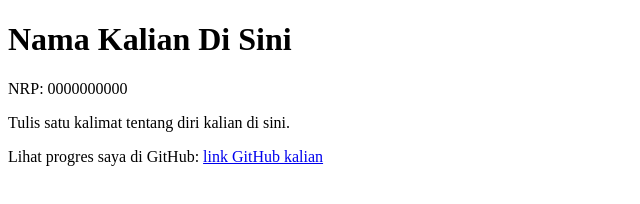
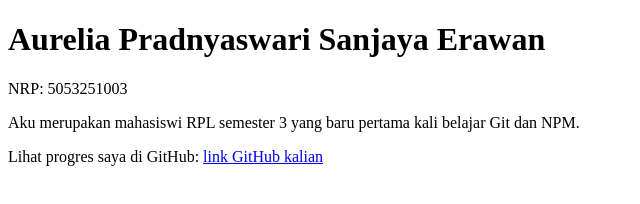
Before and after one commit to webdev-if-its/pweb-5053251003, a website: page m00/index.html in a window 1280 px wide. Shown: the whole page, without its empty margins (0-640 px from the left). Drawn offline with Linux system fonts and the light colour scheme.

Commit message:
Menyelesaikan Pertemuan 0

```diff
--- a/m00/index.html
+++ b/m00/index.html
@@ -3,14 +3,14 @@
 <head>
   <meta charset="utf-8">
   <meta name="viewport" content="width=device-width, initial-scale=1">
-  <title>Untitled</title>
+  <title>Kartu Perkenalan - Aurelia Pradnyaswari Sanjaya Erawan</title>
 </head>
 <body>
 
-  <h1 id="nama">Nama Kalian Di Sini</h1>
-  <p id="nrp">NRP: 0000000000</p>
-  <p id="bio">Tulis satu kalimat tentang diri kalian di sini.</p>
-  <p>Lihat progres saya di GitHub: <a id="github" href="#">link GitHub kalian</a></p>
+  <h1 id="nama">Aurelia Pradnyaswari Sanjaya Erawan</h1>
+  <p id="nrp">NRP: 5053251003</p>
+  <p id="bio">Aku merupakan mahasiswi RPL semester 3 yang baru pertama kali belajar Git dan NPM.</p>
+  <p>Lihat progres saya di GitHub: <a id="github" href="https://github.com/aureliapradnyaswari">link GitHub kalian</a></p>
 
 </body>
 </html>
```
